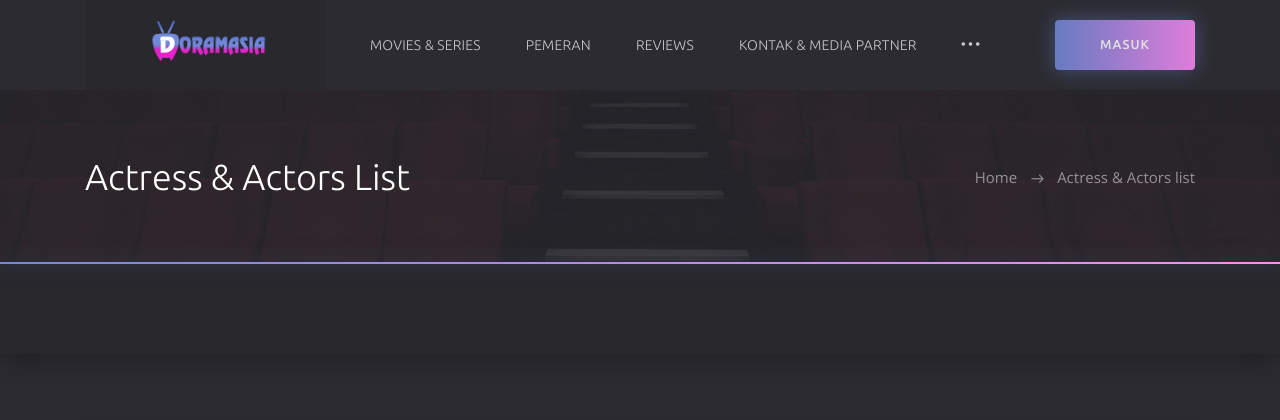
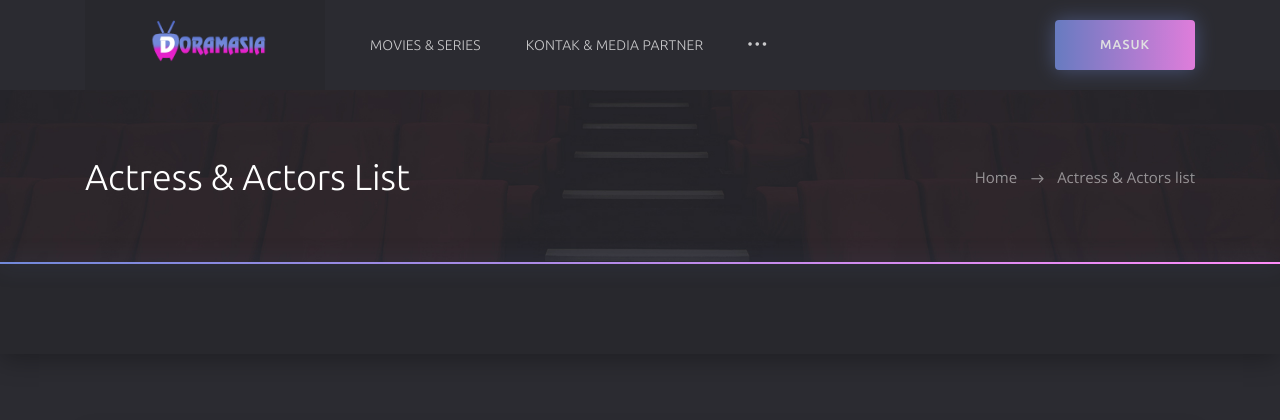
Before and after one commit to Gutei/dramasia, a Django app: page /cast-list/ in a window 1280 px wide. Shown: the top 420 px of the page. Run offline with Django 3.2, Linux system fonts and the light colour scheme; data that the repository does not hold is empty; parts of the project's set-up code (start-up, migrations or seed data) failed here and were passed over; some libraries are stand-ins or nearby versions.

```diff
--- a/dash/dramasia/templates/dramasia/__includes/navbar.html
+++ b/dash/dramasia/templates/dramasia/__includes/navbar.html
@@ -16,14 +16,14 @@
 							<!-- header nav -->
 							<ul class="header__nav">
 								<!-- dropdown -->
-								<li class="header__nav-item">
-									<a class="dropdown-toggle header__nav-link" href="#" role="button" id="dropdownMenuMovie" data-toggle="dropdown" aria-haspopup="true" aria-expanded="false">Movies & Series</a>
+<!--								<li class="header__nav-item">-->
+<!--									<a class="dropdown-toggle header__nav-link" href="#" role="button" id="dropdownMenuMovie" data-toggle="dropdown" aria-haspopup="true" aria-expanded="false">Movies & Series</a>-->
 
-									<ul class="dropdown-menu header__dropdown-menu" aria-labelledby="dropdownMenuMovie">
-<!--										<li><a href="{% url 'movies_grid' %}">Movie Grid</a></li>-->
-										<li><a href="{% url 'movies_list' %}">List</a></li>
-									</ul>
-								</li>
+<!--									<ul class="dropdown-menu header__dropdown-menu" aria-labelledby="dropdownMenuMovie">-->
+<!--&lt;!&ndash;										<li><a href="{% url 'movies_grid' %}">Movie Grid</a></li>&ndash;&gt;-->
+<!--										<li><a href="{% url 'movies_list' %}">List</a></li>-->
+<!--									</ul>-->
+<!--								</li>-->
 <!--								<li class="header__nav-item">-->
 <!--									<a class="dropdown-toggle header__nav-link" href="#" role="button" id="dropdownMenuTvSeries" data-toggle="dropdown" aria-haspopup="true" aria-expanded="false">Serial TV</a>-->
 
@@ -35,12 +35,16 @@
 								<!-- end dropdown -->
 
 								<li class="header__nav-item">
-									<a href="{% url 'casts_list' %}" class="header__nav-link">Pemeran</a>
+									<a href="{% url 'movies_list' %}" class="header__nav-link">Movies & Series</a>
 								</li>
 
-								<li class="header__nav-item">
-									<a href="pricing.html" class="header__nav-link">Reviews</a>
-								</li>
+<!--								<li class="header__nav-item">-->
+<!--									<a href="{% url 'casts_list' %}" class="header__nav-link">Pemeran</a>-->
+<!--								</li>-->
+
+<!--								<li class="header__nav-item">-->
+<!--									<a href="pricing.html" class="header__nav-link">Reviews</a>-->
+<!--								</li>-->
 
 								<li class="header__nav-item">
 									<a href="faq.html" class="header__nav-link">Kontak & Media Partner</a>
```
